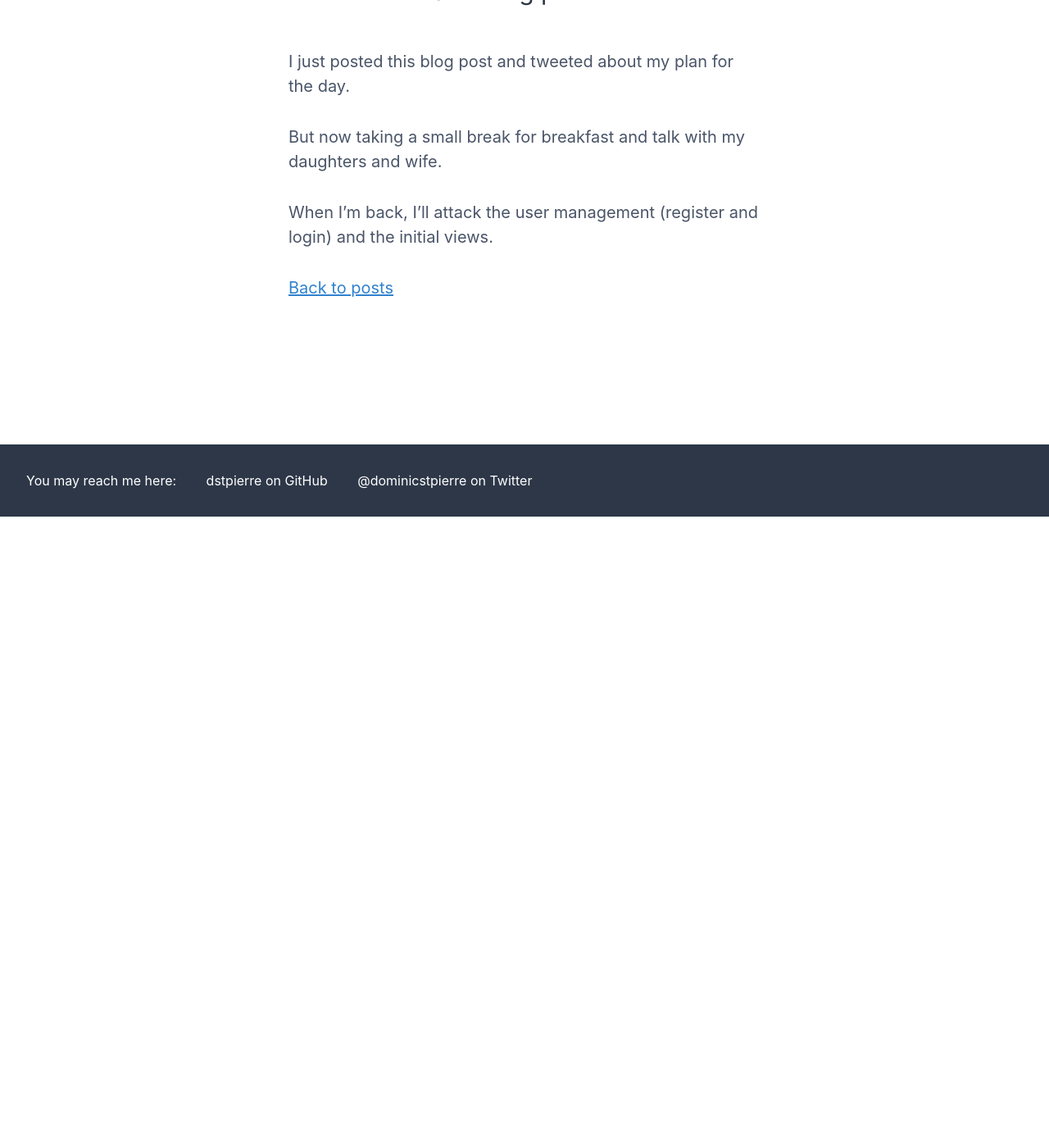
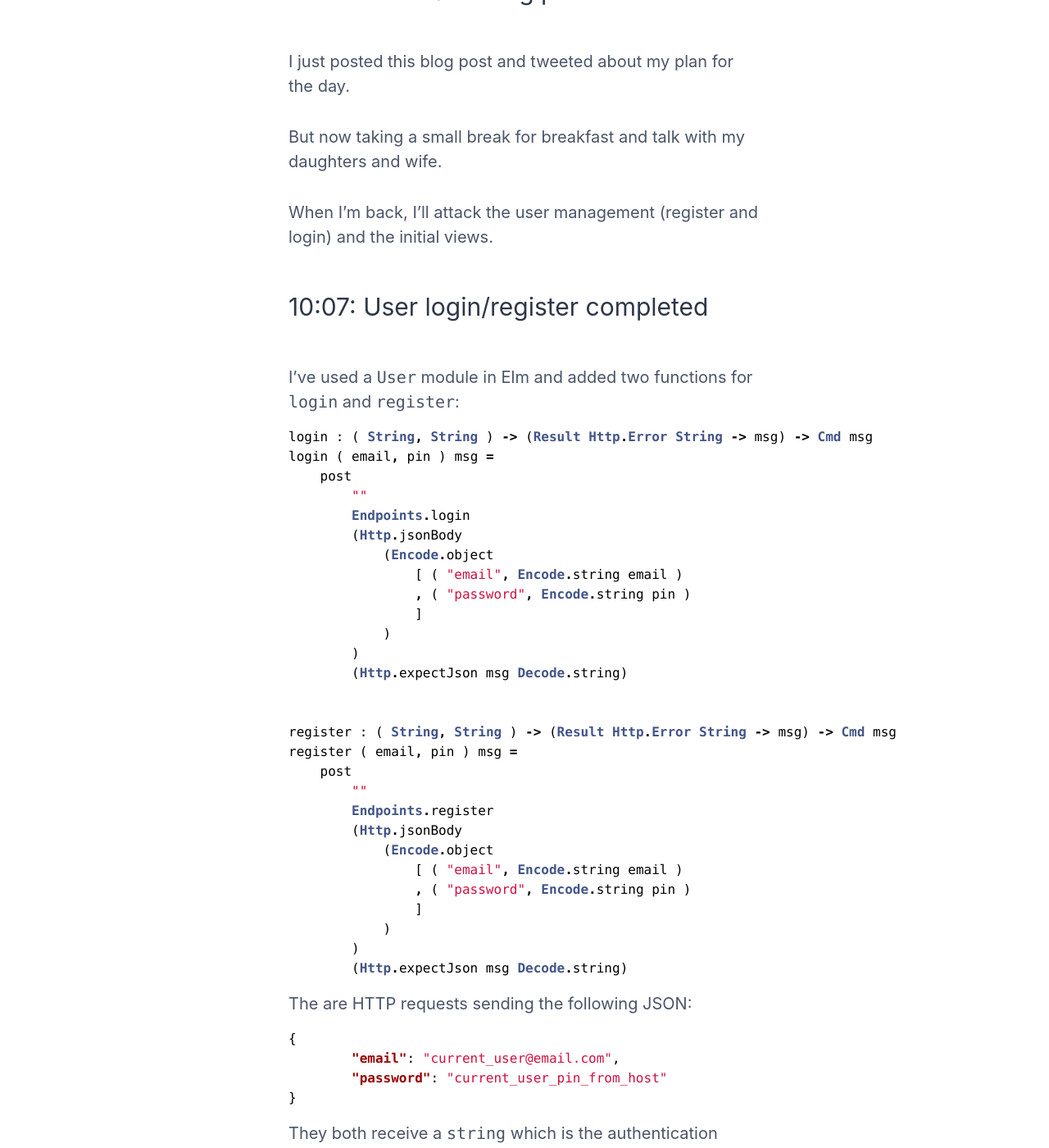
Before and after one commit to dstpierre/dstpierre.github.io, a Jekyll site: the page built from _posts/2020-01-22-using-staticbackend-live-feedback-tool.md, in a window 1280 px wide and 1400 px high, scrolled down 3523 px. Shown: the whole window at 82% size. Built offline with Jekyll 4.4.1, drawn with Linux system fonts in a browser that asks for light colours; nearby versions of some CDN libraries; before the commit the page ends 4153 px from its top, so only the background shows below that; some of the changed text lies outside the part shown.

Commit message:
updated clearuser live post

````diff
--- a/_posts/2020-01-22-using-staticbackend-live-feedback-tool.md
+++ b/_posts/2020-01-22-using-staticbackend-live-feedback-tool.md
@@ -122,3 +122,121 @@ But now taking a small break for breakfast and talk with my daughters and wife.
 
 When I'm back, I'll attack the user management (register and login) and the
 initial views.
+
+
+### 10:07: User login/register completed
+
+I've used a `User` module in Elm and added two functions for `login` and
+`register`:
+
+```elm
+login : ( String, String ) -> (Result Http.Error String -> msg) -> Cmd msg
+login ( email, pin ) msg =
+    post
+        ""
+        Endpoints.login
+        (Http.jsonBody
+            (Encode.object
+                [ ( "email", Encode.string email )
+                , ( "password", Encode.string pin )
+                ]
+            )
+        )
+        (Http.expectJson msg Decode.string)
+
+
+register : ( String, String ) -> (Result Http.Error String -> msg) -> Cmd msg
+register ( email, pin ) msg =
+    post
+        ""
+        Endpoints.register
+        (Http.jsonBody
+            (Encode.object
+                [ ( "email", Encode.string email )
+                , ( "password", Encode.string pin )
+                ]
+            )
+        )
+        (Http.expectJson msg Decode.string)
+```
+
+The are HTTP requests sending the following JSON:
+
+```json
+{
+	"email": "current_user@email.com",
+	"password": "current_user_pin_from_host"
+}
+```
+
+They both receive a `string` which is the authentication token. This `token`
+will be used for all authenticated calls to the API:
+
+```elm
+credHeader : String -> List Http.Header
+credHeader tok =
+    [ Http.header "Authorization" ("Bearer " ++ tok)
+    , Http.header "SB-PUBLIC-KEY" "5e285f6bfe98b7b19450baad"
+    ]
+```
+
+The host app will pass the necessary information and Elm will initialized
+the app receiving the info as `flags`.
+
+```elm
+init : Decode.Value -> ( Model, Cmd Msg )
+init flags =
+    case Decode.decodeValue U.decoder flags of
+        Ok usr ->
+            let
+                u =
+                    { usr | isAdmin = False }
+            in
+            ( { user = u
+              , token = ""
+              }
+            , U.login ( u.email, u.pin ) GotLogin
+            )
+
+        Err _ ->
+            ( { user = U.User "" "" "" False
+              , token = ""
+              }
+            , Cmd.none
+            )
+```
+
+We're calling a `login` when the Elm application initialize.
+
+From there we can have our starting point `update` function:
+
+```elm
+type Msg
+    = GotLogin (Result Http.Error String)
+    | GotRegister (Result Http.Error String)
+
+
+update : Msg -> Model -> ( Model, Cmd Msg )
+update msg model =
+    case msg of
+        GotLogin res ->
+            case res of
+                Ok tok ->
+                    ( { model | token = tok }, Cmd.none )
+
+                Err _ ->
+                    ( model
+                    , U.register ( model.user.email, model.user.pin ) GotRegister
+                    )
+
+        GotRegister res ->
+            case res of
+                Ok tok ->
+                    ( { model | token = tok }, Cmd.none )
+
+                Err err ->
+                    ( model, Cmd.none )
+```
+
+
+I'm now going out doing some skating with the kids, will be back after lunch.
````
